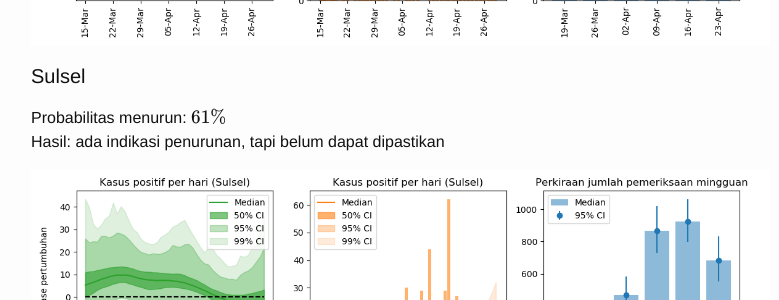
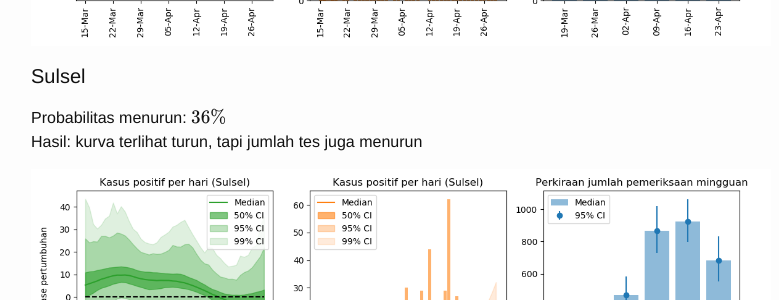
Before and after one commit to mfkasim1/mfkasim1.github.io, a Jekyll site: the page built from idcovid19.md, in a window 1280 px wide and 900 px high, scrolled down 1855 px. Shown: the part 246-546 px from the top of the window, without its empty margins (239-1018 px from the left). Built offline with Jekyll 4.4.1, drawn with Linux system fonts in a browser that asks for light colours; formulas are drawn with MathJax 3; our own code applies the rules of GitHub Pages for plain Markdown files.

Commit message:
Update percentage

```diff
--- a/idcovid19.md
+++ b/idcovid19.md
@@ -48,7 +48,7 @@ Hasil: belum dapat disimpulkan
 
 #### Sulsel
 
-Probabilitas menurun: \\(61\%\\)<br/>
-Hasil: ada indikasi penurunan, tapi belum dapat dipastikan
+Probabilitas menurun: \\(36\%\\)<br/>
+Hasil: kurva terlihat turun, tapi jumlah tes juga menurun
 
 <img title="Sulsel" src="{{ site.baseurl }}/assets/idcovid19-daily/idprov_sulsel_new_cases.png" width="100%"/>
```
